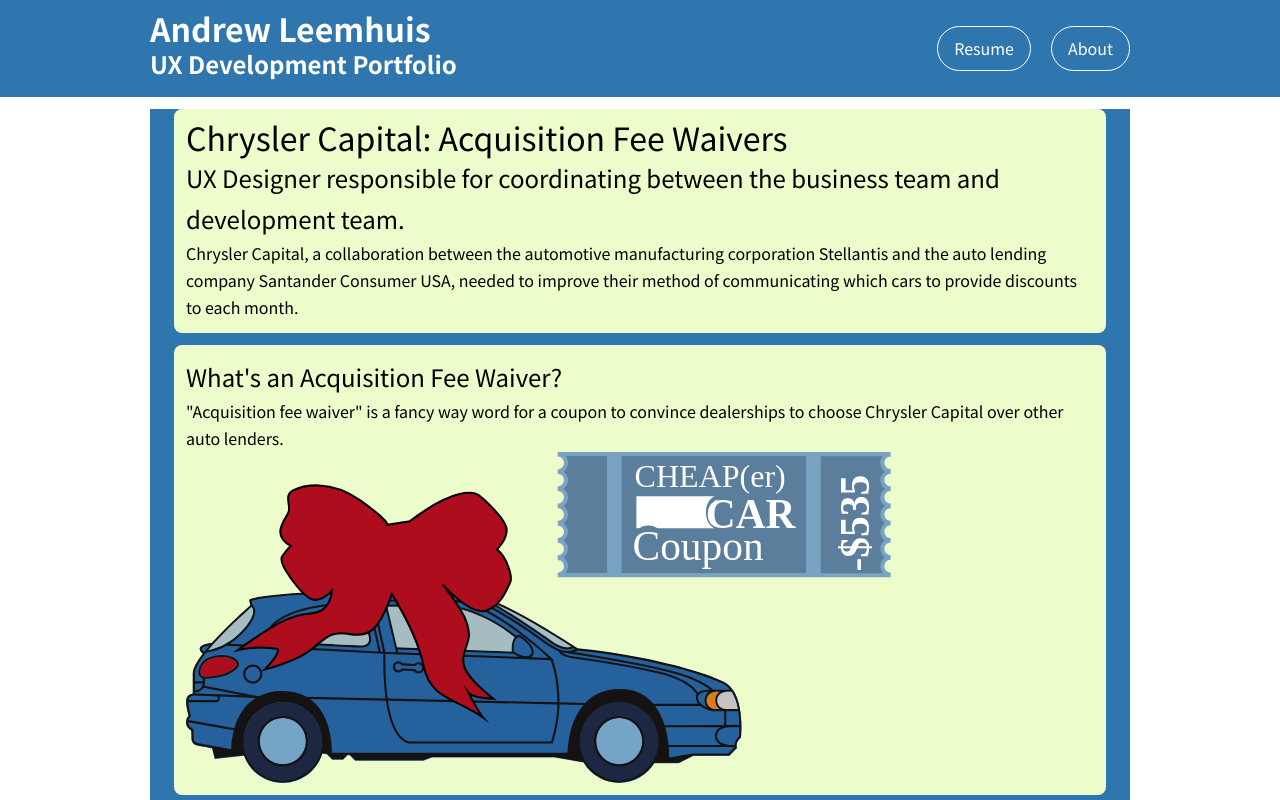
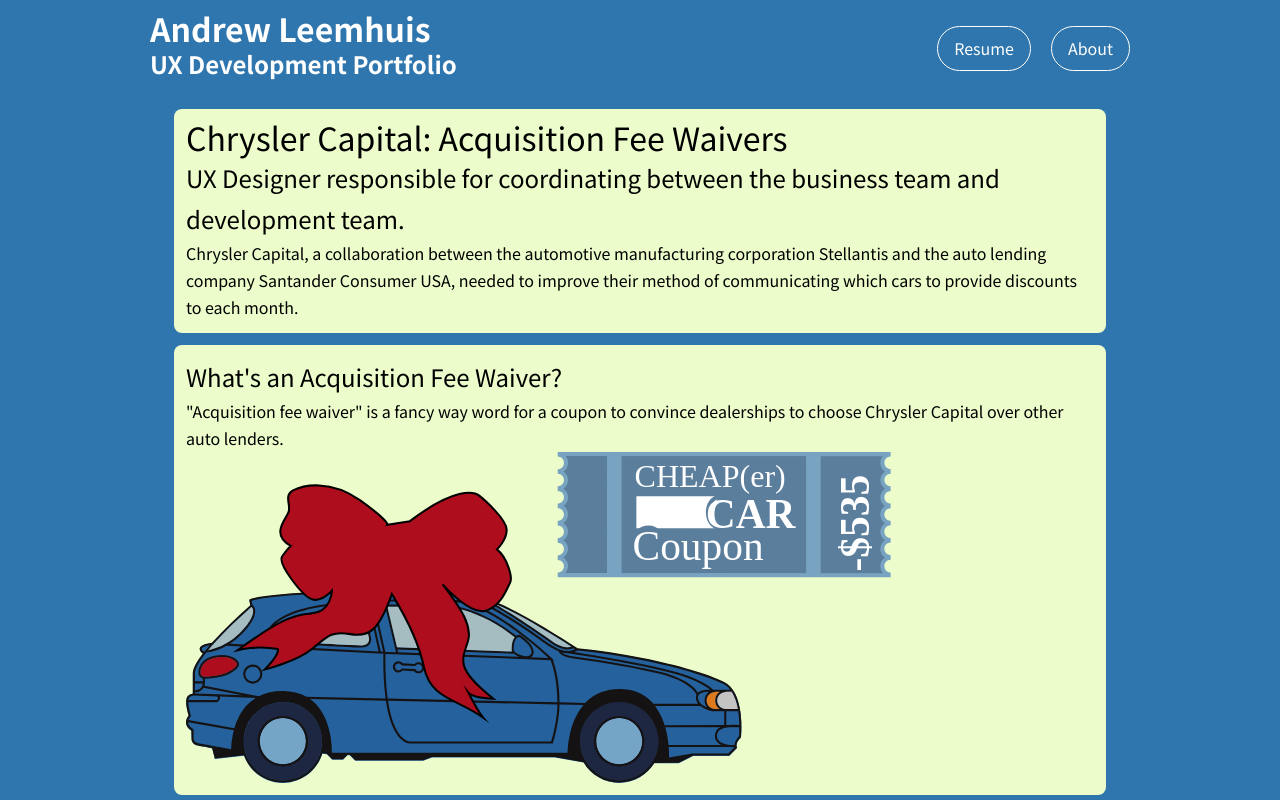
Before and after one commit to tanukilandslide/andrew-leemhuis-portfolio, a Vue app: page /aquisition-fee-waivers in a window 1280 px wide. Shown: the top 800 px of the page. Built offline with nearby package versions, Linux system fonts and the light colour scheme; what vue3-lottie would draw is missing.

Commit message:
Updated favicon, fixed backgrounds to have full screen color

```diff
--- a/index.html
+++ b/index.html
@@ -2,7 +2,7 @@
 <html lang="">
   <head>
     <meta charset="UTF-8" />
-    <link rel="icon" href="/favicon.ico" />
+    <link rel="icon" href="/favicon.svg" />
     <meta name="viewport" content="width=device-width, initial-scale=1.0" />
     <title>The UX Design Portfolio of Andrew Leemhuis</title>
     <link rel="stylesheet" href="/assets/css/tailwind.css" />
--- a/src/App.vue
+++ b/src/App.vue
@@ -1,5 +1,5 @@
 <template>
-  <div class="h-screen">
+  <div :class="'h-screen bg-' + store.navbarColor">
     <NavBar class="px-3"></NavBar>
 
     <router-view class="px-3"></router-view>
@@ -8,4 +8,7 @@
 
 <script setup>
 import NavBar from './components/NavBar.vue'
+import { useStyleStore } from '@/stores/styles'
+
+const store = useStyleStore()
 </script>
--- a/src/components/NavBar.vue
+++ b/src/components/NavBar.vue
@@ -32,7 +32,7 @@
 </template>
 
 <script setup>
-import { useCounterStore } from '@/stores/counter'
+import { useStyleStore } from '@/stores/styles'
 
-const store = useCounterStore()
+const store = useStyleStore()
 </script>
--- a/src/components/ProjectBadge.vue
+++ b/src/components/ProjectBadge.vue
@@ -4,14 +4,6 @@
 </template>
 
 <script setup>
-// import logo from `../../assets/icons/${projectName}-logo.svg`
-
-const name = 'favicon'
-
-import astrazeneca from '../../assets/icons/astrazeneca-logo.svg'
-import loanprogresssimulator from '../../assets/icons/santander-logo.svg'
-import linkshme from '../../assets/icons/links-hme-logo.svg'
-
 defineProps({
   projectName: {
     type: String,
@@ -19,7 +11,7 @@
   },
   logo: {
     type: String,
-    required: true,
+    required: false,
   },
 })
 </script>
--- a/src/pages/aquisition-fee-waivers/AquisitionFeeWaivers.vue
+++ b/src/pages/aquisition-fee-waivers/AquisitionFeeWaivers.vue
@@ -314,9 +314,9 @@
 <script setup>
 import Box from '@/components/Box.vue'
 import Button from '@/components/Button.vue'
-import { useCounterStore } from '@/stores/counter'
+import { useStyleStore } from '@/stores/styles'
 
-const store = useCounterStore()
+const store = useStyleStore()
 
 store.setNavbarColor('acquisitionfeewaivers')
 </script>
--- a/src/pages/astrazenica/AstraZeneca.vue
+++ b/src/pages/astrazenica/AstraZeneca.vue
@@ -145,9 +145,9 @@
 import Button from '@/components/Button.vue'
 import { Vue3Lottie } from 'vue3-lottie'
 import MRDashboard from './images/01-mr-dashboard-animation.json'
-import { useCounterStore } from '@/stores/counter'
+import { useStyleStore } from '@/stores/styles'
 
-const store = useCounterStore()
+const store = useStyleStore()
 
 store.setNavbarColor('astrazeneca')
 </script>
--- a/src/pages/homepage/Homepage.vue
+++ b/src/pages/homepage/Homepage.vue
@@ -1,8 +1,8 @@
 <template>
-  <main :class="'max-w-245 bg-' + store.navbarColor">
+  <main :class="'max-w-245 bg-' + useStyleStore().navbarColor">
     <div class="flex flex-wrap content-center justify-center gap-20 h-[80vh]">
       <RouterLink class="no-underline text-white" v-for="project in projects" :to="project.url">
-        <project-badge :project-name="project.name" />
+        <project-badge :project-name="project.name" :logo="project.logo" />
       </RouterLink>
     </div>
   </main>
@@ -10,14 +10,14 @@
 
 <script setup>
 import ProjectBadge from '@/components/ProjectBadge.vue'
-import { useCounterStore } from '@/stores/counter'
+import { useStyleStore } from '@/stores/styles'
 
-const store = useCounterStore()
+const store = useStyleStore()
 
-store.setNavbarColor('winter')
+store.setNavbarColor('summer')
 
 const projects = [
-  { name: 'AstraZeneca', url: 'astrazeneca', logo: 'astrazeneca' },
+  { name: 'AstraZeneca', url: '/astrazeneca', logo: 'astrazeneca' },
   {
     name: 'Loan Progress Simulator',
     url: '/loan-progress-simulator',
--- a/src/pages/linkshme-website/LinksHMEWebsite.vue
+++ b/src/pages/linkshme-website/LinksHMEWebsite.vue
@@ -39,9 +39,9 @@
 import Banner from './components/Banner.vue'
 import Box from '@/components/Box.vue'
 import Button from '@/components/Button.vue'
-import { useCounterStore } from '@/stores/counter'
+import { useStyleStore } from '@/stores/styles'
 
-const store = useCounterStore()
+const store = useStyleStore()
 
 store.setNavbarColor('linkshmewebsite')
 </script>
--- a/src/pages/loan-progress-simulator/LoanProgressSimulator.vue
+++ b/src/pages/loan-progress-simulator/LoanProgressSimulator.vue
@@ -237,9 +237,9 @@
 import Box from '@/components/Box.vue'
 import Button from '@/components/Button.vue'
 import SlidingBox from '@/components/SlidingBox.vue'
-import { useCounterStore } from '@/stores/counter'
+import { useStyleStore } from '@/stores/styles'
 
-const store = useCounterStore()
+const store = useStyleStore()
 
 store.setNavbarColor('loanprogresssimulator')
 </script>
--- a/src/stores/counter.js
+++ b/src/stores/counter.js
@@ -2,33 +2,11 @@
 import { defineStore } from 'pinia'
 
 export const useCounterStore = defineStore('counter', () => {
-
-  let navbarColor = ref('')
-
-  function setNavbarColor(newColor) {
-    navbarColor.value = newColor
-    console.log(navbarColor.value)
-    return navbarColor.value
-  }
-
-  const count = ref(4)
+  const count = ref(0)
   const doubleCount = computed(() => count.value * 2)
   function increment() {
     count.value++
   }
-  function doubleCountValue() {
-    count.value = count.value * 2
-  }
 
-  const date = new Date
-  const simpleDate = computed(() => {
-    const year = date.getFullYear()
-    const month = date.getUTCMonth() + 1
-    const day = date.getUTCDate()
-
-    return `${month}/${day}/${year}`
-  })
-
-
-  return { count, doubleCount, increment, date, simpleDate, doubleCountValue,navbarColor, setNavbarColor }
+  return { count, doubleCount, increment }
 })
--- /dev/null
+++ b/src/stores/styles.js
@@ -0,0 +1,34 @@
+import { ref, computed } from 'vue'
+import { defineStore } from 'pinia'
+
+export const useStyleStore = defineStore('styles', () => {
+
+  let navbarColor = ref('')
+
+  function setNavbarColor(newColor) {
+    navbarColor.value = newColor
+    console.log(navbarColor.value)
+    return navbarColor.value
+  }
+
+  const count = ref(4)
+  const doubleCount = computed(() => count.value * 2)
+  function increment() {
+    count.value++
+  }
+  function doubleCountValue() {
+    count.value = count.value * 2
+  }
+
+  const date = new Date
+  const simpleDate = computed(() => {
+    const year = date.getFullYear()
+    const month = date.getUTCMonth() + 1
+    const day = date.getUTCDate()
+
+    return `${month}/${day}/${year}`
+  })
+
+
+  return { count, doubleCount, increment, date, simpleDate, doubleCountValue,navbarColor, setNavbarColor }
+})
--- /dev/null
+++ b/vue.config.js
@@ -0,0 +1,12 @@
+const path = require(`path`);
+
+module.exports = {
+    configureWebpack: {
+        resolve: {
+            symlinks: false,
+            alias: {
+                vue: path.resolve(`./node_modules/vue`)
+            }
+        }
+    }
+};
```
Also changed, not shown: public/favicon.svg (renamed from assets/icons/favicon.svg).
